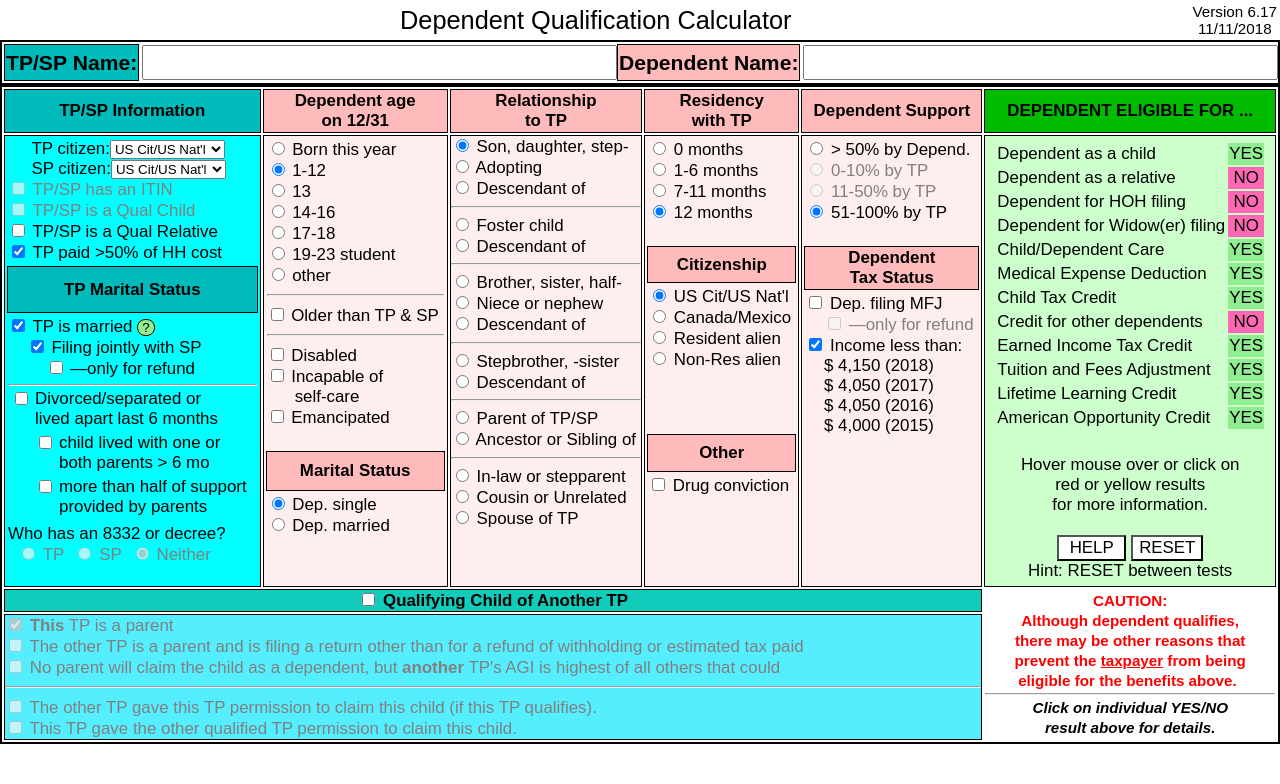
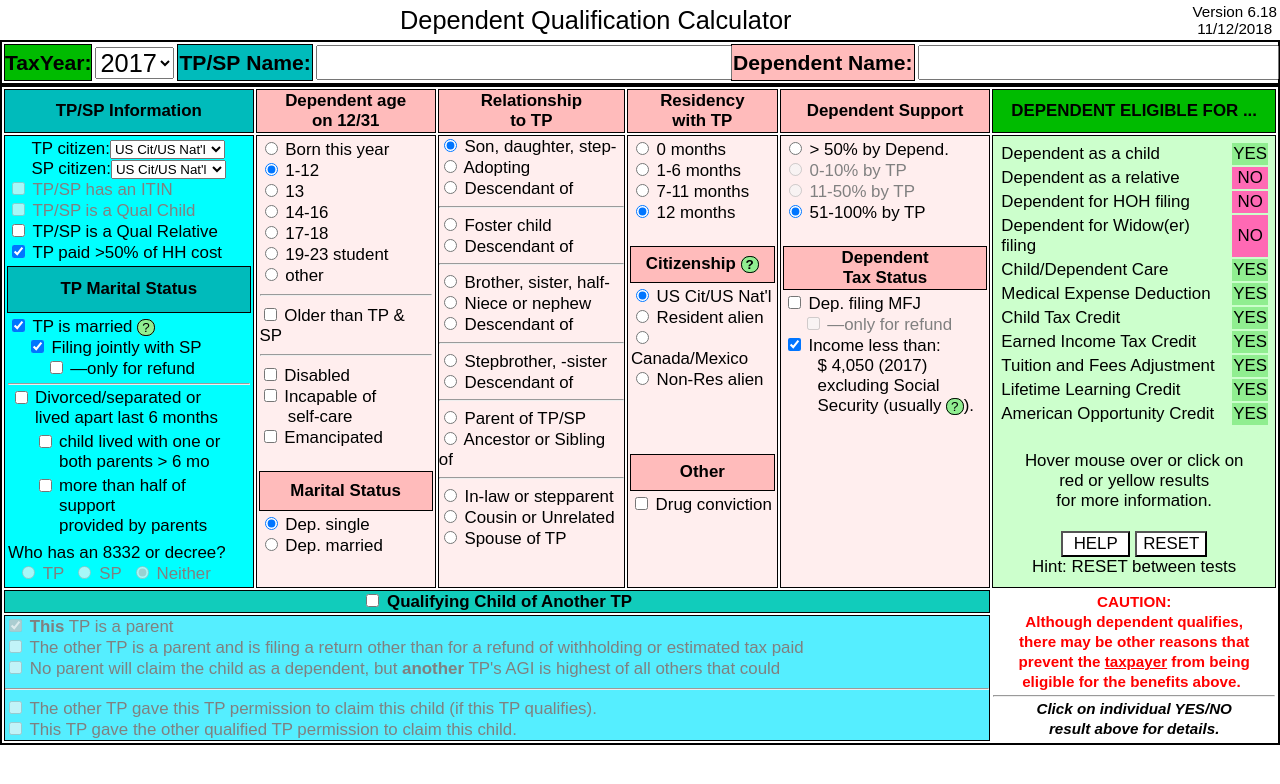
Before and after one commit to cotaxaide/Calculators, a plain HTML site: page Dependent Qualification Calculator.html in a window 1280 px wide. Drawn offline with Linux system fonts and the light colour scheme.

Commit message:
Update Dependent Qualification Calculator.html
Show/Hide benefits not available
Changed list of low-income by year to single entry
Added citizenship info box

```diff
--- a/Dependent Qualification Calculator.html
+++ b/Dependent Qualification Calculator.html
@@ -13,6 +13,8 @@
 	.BigTable {width:100%; border:2px solid black; margin:0; padding:0;}
 	.BigTableTitle {font-size:150%; text-align:center; margin:0;}
 	.NameTable {width:100%; font-size:125%; border: 2px solid black; margin:0; padding:0;}
+	.yearInput {width: 1%;}
+	.yearInput select {font-size: 120%;}
 	.nameTitle {width: 5%;}
 	.nameInput {width: 45%;}
 	.nameInput input{width: 99%; font-size: 120%;}
@@ -26,7 +28,8 @@
 	.RESHeader {background-color:#00BB00; font-weight:bold; vertical-align:middle; border:1px solid; padding:0; margin:0;}
 	.RESOptions {background-color:#CCFFCC; vertical-align:top; border:1px solid; padding:5px; margin:0;}
 	.RESHide {color:#CCFFCC;}
-	#MBQ {
+	#incomeLimit {padding-left: 2em; max-width: 10em;}
+	.MBQ {
 		border: 1px solid black;
 		padding-left: .3em;
 		padding-right: .3em;
@@ -62,7 +65,13 @@
 //***************************************************************************************************
 //	Revision history
 //
-var VERSION = "6.17 11/11/2018";
+var VERSION = "6.18 11/12/2018";
+//	Added tax years drop-down
+//	Added code to hide dependent benefits not available
+//	Changed list of low-income test to single entry for the selected year
+//	Expanded low-income for dependent as relative test comments
+//	Swapped Can/Mex and Resident Alien options and added citizenship info box
+//var VERSION = "6.17 11/11/2018";
 //	Remove TP/SP ITIN test from OTC qualification test
 //var VERSION = "6.16 11/9/2018";
 //	Allow CAN/MEX to have ITIN
@@ -266,6 +275,15 @@ var ColorNo = "hotpink";
 var ColorWarn = "yellow";
 var BenefitColor = {}; //local array to hold color values (querying browser gives unexpected results)
 
+// Low income test title
+var lititle = "Check if the dependent's gross income is less than the year's exemption amount.";
+lititle += "\n\nGross income means all income the person received in the form of money, goods, property and services,";
+lititle += " that isn't exempt from tax.";
+lititle += "\n\nDon't include social security benefits unless:";
+lititle += "\n   - the person is married filing a separate return and lived with their spouse at any time during the tax year or";
+lititle += "\n   - if 1/2 the social security benefits plus their other gross income and tax exempt interest";
+lititle += " is more than $25,000 ($32,000 if MFJ).";
+
 // Caution alert for other TP giving permission to this TP
 var PermissionAlert = "CAUTION\n";
 PermissionAlert += "\n- Test the other taxpayer's elegibility before setting this option. ";
@@ -353,19 +371,48 @@ MarriedMsg += "<li>Your are married and living apart, but not legally separated
 MarriedMsg += " of divorce or separate maintenance.</li>";
 MarriedMsg += "<li>You are separated under an interlocutory (not final) decree of divorce.</li></ol>";
 
+// Alien box message
+var AlienMsg = "<b>US Cit/US Nat</b>:";
+AlienMsg += "<br />A <i>US Citizen</i> is one who was born in the US, Puerto Rico, Guam or the U.S. Virgin Islands";
+AlienMsg += " or born to a parent who is a US citizen,";
+AlienMsg += " or a former alien who has been naturalized.";
+AlienMsg += "<br />A <i>US National</i> is one who was born in the Federated States of Micronesia,";
+AlienMsg += " the Republic of Marshall Islands, or the Republic of Palau.";
+AlienMsg += "<br /><b>Resident alien</b>:";
+AlienMsg += "<br />A person who is not a US Citizen or US National";
+AlienMsg += " but meets the substantial presence test for residency in the US";
+AlienMsg += " or has a \"green card\".";
+AlienMsg += "<br /><b>Canada/Mexico</b>:";
+AlienMsg += "<br />A person who is a resident of Canada or Mexico";
+AlienMsg += " and does not meet the substantial presence test for residency in the US.";
+AlienMsg += "<br /><b>Non-Resident alien</b>:";
+AlienMsg += "<br />A person who is not a US Citizen or US National";
+AlienMsg += " nor a resident of Canada or Mexico";
+AlienMsg += " and does not meet the substantial presence test for residency in the US.";
+
 //***************************************************************************************************
 function Initialize() {
 // Sets up initial defaults when the window is loaded and when the Reset button is clicked
 //***************************************************************************************************
 
-	// list the standard deduction amounts for the last 4 years
-	var ilist = "";
-	for (var ty = _StopYear; ty >= _StartYear; ty--) {
-		var iamount = _Standard[ty].split(",")[_Standard["DepAsRel"]].replace(/(.)(?=(\d{3})+$)/g,'$1,')
-		ilist += "<br />&nbsp;&nbsp;&nbsp;&nbsp;$ " + iamount + " (" + ty + ")\n";
-	}
+	// Add the years
+	if (TaxYear.value == "") {
+		var tyOptIndex = 0;
+		for (var ty = _StartYear; ty <= _StopYear; ty++) {
+			if (_LineNo[ty + ":CapGains"] != "") { // Prevent adding if no data
+				var tyopti = document.createElement("option");
+				tyopti.text = tyopti.value = ty;
+				TaxYear.add(tyopti,tyOptIndex++);
+			}
+		}
+		TaxYear.value = _DefaultYear;
+
+		// Had to do this to get formatting to work properly...
+		LowIncomeTitle.title = lititle;
+	}
+
+
 	TPName.value = DEPName.value = "";
-	incomeList.innerHTML = ilist;
 	TPCitizenship.value = "USA";
 	SPCitizenship.value = "USA";
 	TPisDependent = "";
@@ -404,6 +451,7 @@ function Initialize() {
 	CitizenList[0].click(); // USA
 	HelpMessage.innerHTML = HelpMsg;
 	MarriedBoxContents.innerHTML = MarriedMsg;
+	AlienBoxContents.innerHTML = AlienMsg;
 	}
 
 //***************************************************************************************************
@@ -488,6 +536,22 @@ function CalcStatus() {
 	// An option change resulted in a subsequent option change
 
 	// Set default values before examining checked options
+
+	// list the standard deduction amounts for the selected year
+	var iamount = _Standard[TaxYear.value].split(",")[_Standard["DepAsRel"]].replace(/(.)(?=(\d{3})+$)/g,'$1,');
+	ilimit = "$ " + iamount + " (" + TaxYear.value + ")\n";
+	if (DependentMarriedYes.checked && (! DepFilingMFJ.checked)) {
+		imessage = "including Social Security if filing MFS and lived with spouse any time during the year.";
+	}
+	else {
+		imessage = "excluding Social Security (usually <span class='MBQ'>?</span>).";
+	}
+	incomeLimit.innerHTML = ilimit + "<br />" + imessage;
+
+	// Hide benefits not available
+	TNFRow.style.display = (_LineNo[TaxYear.value + ":TNF"]) ? "table-row" : "none";
+	CODRow.style.display = (_LineNo[TaxYear.value + ":COD"]) ? "table-row" : "none";
+
 	DEP_ChildQualified = true;
 	DEP_ChildQualForCare = true;
 	DEP_ChildQualForHOH = true;
@@ -954,15 +1018,6 @@ function CheckMultiUseBoxes() {
 	DependentMarriedYes.disabled = (MAP_DependentMarried >= DepFilingMFJval);
 	DependentMarriedNo.disabled = DependentMarriedYes.disabled;
 
-//	//-------------------------Residency 50% option--------------------------------
-//	// Originally used for Qual Child of Another testing. Test moved to QCA section
-//	Residency6.disabled = (TP_DivorceApplies) ? false:true;
-//	if (Residency6.checked && ((! LivedWith.checked) || Residency6.disabled)) {
-//		Residency5.checked = true;
-//		DEP_Residency = +Residency6.value;
-//		Residency6.disabled = true;
-//	}
-
 } // End of CheckMultiUseBoxes()
 
 //***************************************************************************************************
@@ -1011,15 +1066,15 @@ function DetermineBenefits() {
 	case "SIBLING":			BENE_Relation="|DPC|   |DPR|HOH|   |CTC|OTC|MED|CAR|EITC|EDC|EDA|RESX|"; break;
 //	case "HALF_SIBLING":		BENE_Relation="|DPC|   |DPR|HOH|   |CTC|OTC|MED|CAR|EITC|EDC|EDA|RESX|"; break;
 	case "NIECE_NEPHEW":		BENE_Relation="|DPC|   |DPR|HOH|   |CTC|OTC|MED|CAR|EITC|EDC|EDA|RESX|"; break;
-	case "SIBLING_DESCENDANT":	BENE_Relation="|DPC|   |DPR|HOH|   |CTC|OTC|MED|CAR|EITC|EDC|EDA|	 |"; break;
+	case "SIBLING_DESCENDANT":	BENE_Relation="|DPC|   |DPR|HOH|   |CTC|OTC|MED|CAR|EITC|EDC|EDA|    |"; break;
 	case "STEP_SIBLING":		BENE_Relation="|DPC|   |DPR|HOH|   |CTC|OTC|MED|CAR|EITC|EDC|EDA|RESX|"; break;
-	case "STEP_SIBLING_DESCENDANT": BENE_Relation="|DPC|   |DPR|HOH|   |CTC|OTC|MED|CAR|EITC|EDC|EDA|	 |"; break;
+	case "STEP_SIBLING_DESCENDANT": BENE_Relation="|DPC|   |DPR|HOH|   |CTC|OTC|MED|CAR|EITC|EDC|EDA|    |"; break;
 	case "PARENT":			BENE_Relation="|   |   |DPR|HOH|   |   |OTC|MED|CAR|    |EDC|EDA|RESX|"; break;
 	case "PARENT_ANC_SIB":		BENE_Relation="|   |   |DPR|HOH|   |   |OTC|MED|CAR|    |EDC|EDA|RESX|"; break;
 	case "IN_LAW":			BENE_Relation="|   |   |DPR|HOH|   |   |OTC|MED|CAR|    |EDC|EDA|RESX|"; break;
-	case "UNRELATED":		BENE_Relation="|   |   |DPR|   |   |   |OTC|MED|CAR|    |EDC|EDA|	 |"; break;
-	case "SPOUSE":			BENE_Relation="|   |   |   |   |   |   |   |MED|CAR|    |EDC|EDA|	 |"; break;
-	case "CHILD_OF_SPOUSE":		BENE_Relation="|DPC|PAR|DPR|HOH|   |CTC|OTC|MED|CAR|EITC|EDC|EDA|	 |"; break;
+	case "UNRELATED":		BENE_Relation="|   |   |DPR|   |   |   |OTC|MED|CAR|    |EDC|EDA|    |"; break;
+	case "SPOUSE":			BENE_Relation="|   |   |   |   |   |   |   |MED|CAR|    |EDC|EDA|    |"; break;
+	case "CHILD_OF_SPOUSE":		BENE_Relation="|DPC|PAR|DPR|HOH|   |CTC|OTC|MED|CAR|EITC|EDC|EDA|    |"; break;
 	}
 
 } // End of DetermineBenefits()
@@ -1260,16 +1315,16 @@ function ShowResBox(OPTION) {
 		ResYear0.value = "";
 		ResYear1.value = "";
 		ResYear2.value = "";
-		CitizenList[2].disabled = false;
-		CitizenList[3].disabled = false;
+		//CitizenList[1].disabled = false;
+		//CitizenList[3].disabled = false;
 		break;
 	case "Close": // "Close this window" button on Res window clicked
 		ResBox.style.visibility = "hidden";
 		return;
 	case "Calc": // Recalculate due to a changed option
 		ResBoxActive = true;
-		CitizenList[2].disabled = true;
-		CitizenList[3].disabled = true;
+		//CitizenList[1].disabled = true;
+		//CitizenList[3].disabled = true;
 		break;
 	}
 
@@ -1292,7 +1347,7 @@ function ShowResBox(OPTION) {
 	// Manage the main window RA/NRA options
 	if (GreenCard.checked || ((RY0 >= 31) && (ThreeYearTotal >= 183))) {
 		DEP_Citizenship = "RES_ALIEN";
-		CitizenList[2].checked = true;
+		CitizenList[1].checked = true;
 	}
 	else {
 		DEP_Citizenship = "NONRES_ALIEN";
@@ -1445,10 +1500,6 @@ function ColorCells() {
 	// Qualified child for Credit for other dependents ----------------------------------
 	OTC.innerHTML = OTC.value;
 	BenefitColor.OTC = (OTC.value == NO)? ColorNo:ColorYes;
-	if (OTC.value == "YES") {
-		BenefitColor.OTC = ColorWarn;
-		OTC.title = "- Only in tax year 2018 or later and claimed as a dependent"
-	}
 	OTC.style.backgroundColor = BenefitColor.OTC;
 
 	// Qualified dependent for Earned Income Tax Credit ----------------------------------
@@ -1661,9 +1712,11 @@ function TestResults() {
 	TestOut += "<td>" + DependCare.value + "</td>";
 	TestOut += "<td>" + Medical.value + "</td>";
 	TestOut += "<td>" + CTC.value + "</td>";
+	TestOut += "<td>" + OTC.value + "</td>";
 	TestOut += "<td>" + EITC.value + "</td>";
 	TestOut += "<td>" + EdAdjustment.value + "</td>";
 	TestOut += "<td>" + EdCredit.value + "</td>";
+	TestOut += "<td>" + AOCCredit.value + "</td>";
 	TestOut += "</tr>";
 	return(TestOut);
 
@@ -1685,10 +1738,12 @@ function TestResults() {
   </tr></table>
 
   <table class="NameTable"><tr>
-		  <td class="TPHeader" class="nameTitle"><span class="Label">TP/SP&nbsp;Name:</span></td>
-		  <td class="nameInput"><input id="TPName" /></td>
-		  <td class="DEPHeader" class="nameTitle"><span class="Label">Dependent&nbsp;Name:</span></td>
-		  <td class="nameInput"><input id="DEPName" /></td>
+		<td class="RESHeader nameTitle">TaxYear:</td>
+		<td class="yearInput"><select id="TaxYear" onchange="CalcStatus();"></select></td>
+		<td class="TPHeader nameTitle"><span class="Label">TP/SP&nbsp;Name:</span></td>
+		<td class="nameInput"><input id="TPName" /></td>
+		<td class="DEPHeader nameTitle"><span class="Label">Dependent&nbsp;Name:</span></td>
+		<td class="nameInput"><input id="DEPName" /></td>
 </tr></table>
 
   <table class="BigTable">
@@ -1708,16 +1763,16 @@ function TestResults() {
 					style="margin:0"
 					title="Select the taxpayer citizenship status">
 					<option value="USA">US Cit/US Nat'l</option>
+					<option value="RES_ALIEN">Resident Alien</option>
 					<option value="CAN_MEX">Canada/Mexico</option>
-					<option value="RES_ALIEN">Resident Alien</option>
 					<option value="NONRES_ALIEN">Non-Res Alien</option>
 					</select>
 				<br />&nbsp;&nbsp;&nbsp;&nbsp;&nbsp;<span id="SPCitizenshipLabel">SP citizen:</span><select id="SPCitizenship" name="SPCitizenship" onclick="PreCalc(1)"
 					style="margin:0"
 					title="Select the spouse citizenship status. If TP is a US Cit or Res Alien, a non-resident alien spouse can be treated as a resident alien.">
 					<option value="USA">US Cit/US Nat'l</option>
+					<option value="RES_ALIEN">Resident Alien</option>
 					<option value="CAN_MEX">Canada/Mexico</option>
-					<option value="RES_ALIEN">Resident Alien</option>
 					<option value="NONRES_ALIEN">Non-Res Alien</option>
 					<option value="N/A">N/A</option>
 					</select>
@@ -1739,7 +1794,7 @@ function TestResults() {
 				<input id="TPisMarried" name="TPisMarried" type="checkbox" onclick="CalcStatus()" value="Single"
 				title="The taxpayer is married" checked="checked" />
 				<span class="Label">TP is married</span>
-				<span id="MBQ"
+				<span class="MBQ"
 					onmouseover="MarriedBox.style.display='inline-block';"
 					onmouseout="MarriedBox.style.display='none';">?</span>
 				<br />&nbsp;&nbsp;&nbsp;&nbsp;<input id="TPfilingMFJ" name="TPfilingMFJ" type="checkbox" onclick="CalcStatus()" value="MFJ"
@@ -1896,17 +1951,20 @@ function TestResults() {
 				<span class="Label">12 months</span>
 				<br />&nbsp;
 				</td></tr>
-			<tr class="DEPHeader"><td style="padding:5% 0 5% 0; border:1px solid">Citizenship</td></tr>
+			<tr class="DEPHeader"><td style="padding:5% 0 5% 0; border:1px solid">Citizenship
+				<span class="MBQ"
+					onmouseover="AlienBox.style.display='inline-block';"
+					onmouseout="AlienBox.style.display='none';">?</span></td></tr>
 			<tr><td>
 				<input id="CitizenUSA" name="Citizenship" type="radio" onclick="PreCalc(2)" value="USA" checked="checked"
 				title="Dependent is a US Citizen or a US National" />
 				<span class="Label">US Cit/US Nat'l</span>
+				<br /><input id="CitizenRES_ALIEN" name="Citizenship" type="radio" onclick="PreCalc(2)" value="RES_ALIEN"
+				title="Dependent is a resident alien" />
+				<span class="Label">Resident alien</span>
 				<br /><input id="CitizenCAN_MEX" name="Citizenship" type="radio" onclick="PreCalc(2)" value="CAN_MEX"
 				title="Dependent is a citizen of Canada or Mexico" />
 				<span class="Label">Canada/Mexico</span>
-				<br /><input id="CitizenRES_ALIEN" name="Citizenship" type="radio" onclick="PreCalc(2)" value="RES_ALIEN"
-				title="Dependent is a resident alien" />
-				<span class="Label">Resident alien</span>
 				<br /><input id="CitizenNONRES_ALIEN" name="Citizenship" type="radio" onclick="PreCalc(2)" value="NONRES_ALIEN"
 				title="Dependent is a non-resident alien" />
 				<span class="Label">Non-Res alien</span>
@@ -1952,11 +2010,10 @@ function TestResults() {
 				<br />&nbsp;&nbsp;&nbsp;&nbsp;<input id="DepRefund" name="DepRefund" type="checkbox" onclick="CalcStatus()"
 				title="The dependent is filing a tax return only to claim a refund for withholding or estimated tax payments and no tax is due for either if filed separately" />
 				<span class="Label">&mdash;only for refund</span>
-				<br /><input id="LowIncome" name="LowIncome" type="checkbox" onclick="CalcStatus()"  checked="checked"
-				title="The dependent's gross income is less than the year's exemption amount. Do not include amounts not taxed." />
-				<span class="Label">
-				Income less than:
-		<span id="incomeList"></span>
+				<br /><span id="LowIncomeTitle">
+					<input id="LowIncome" name="LowIncome" type="checkbox" onclick="CalcStatus()"  checked="checked" />
+					<span class="Label">Income less than:</span>
+					<br /><div id="incomeLimit"></div>
 				</span>
 			</td></tr>
 		</table>
@@ -1991,21 +2048,21 @@ function TestResults() {
 				<td id="BCTC">Child Tax Credit</td>
 				<td id="CTC" style="text-align:center;" onclick="ShowReason(this.id,BCTC.innerHTML,this.title)">YES</td>
 				</tr>
-			<tr>
-				<td id="BOTC">Credit for other dependents</td>
-				<td id="OTC" style="text-align:center;" onclick="ShowReason(this.id,BOTC.innerHTML,this.title)">YES</td>
+			<tr id="CODRow">
+				<td id="BCOD">Credit for other dependents</td>
+				<td id="OTC" style="text-align:center;" onclick="ShowReason(this.id,BCOD.innerHTML,this.title)">YES</td>
 				</tr>
 			<tr>
 				<td id="BEIC">Earned Income Tax Credit</td>
 				<td id="EITC" style="text-align:center;" onclick="ShowReason(this.id,BEIC.innerHTML,this.title)">YES</td>
 				</tr>
-			<tr>
-				<td id="BEDA">Tuition and Fees Adjustment</td>
-				<td id="EdAdjustment" style="text-align:center;" onclick="ShowReason(this.id,BEDA.innerHTML,this.title)">YES</td>
+			<tr id="TNFRow">
+				<td id="BTNF">Tuition and Fees Adjustment</td>
+				<td id="EdAdjustment" style="text-align:center;" onclick="ShowReason(this.id,BTNF.innerHTML,this.title)">YES</td>
 				</tr>
 			<tr>
-				<td id="BEDC">Lifetime Learning Credit</td>
-				<td id="EdCredit" style="text-align:center;" onclick="ShowReason('EdCredit',BEDC.innerHTML,this.title)">YES</td>
+				<td id="BLLC">Lifetime Learning Credit</td>
+				<td id="EdCredit" style="text-align:center;" onclick="ShowReason('EdCredit',BLLC.innerHTML,this.title)">YES</td>
 				</tr>
 			<tr>
 				<td id="BAOC">American Opportunity Credit</td>
@@ -2130,7 +2187,7 @@ function TestResults() {
 		<td colspan="2">
 		<input id="GreenCard" name="GreenCard" type="checkbox" onclick="ShowResBox('Calc')"
 		title="A lawful permanent resident of the USA at any time during the tax year.  If the taxpayer is a nonresident alien, or has dual status (part of first or last year of residency), it is out of scope." />
-		<span class="Label">Dependant has a valid SSN, and has a "green card"</span>
+		<span class="Label">Check if dependant has a "green card"</span>
 		<hr /><input id="ResYear0" name="ResYear0" type="text" size="3" onchange="ShowResBox('Calc')"
 		title="Number of days physically present, not a commuter, and not exempt" />
 		<span class="Label">Number of days resident in this tax year</span>
@@ -2166,6 +2223,15 @@ function TestResults() {
 	</table>
   </div> <!-- end of MarriedBox -->
 
+  <div id="AlienBox" style="display:none; position:absolute; left:6em; top:8em; width:40%; z-index:1; font-size:100%; background-color:white;">
+	<table style="border:5px solid; width:100%">
+		<tr class="centerbold">
+			<td class="RESHeader" style="width:100%">Residency/Citizenship</td>
+			<td class="RESHeader" style="cursor:default;" onclick="AlienBox.style.display='none';">&nbsp;X&nbsp;</td></tr>
+		<tr><td class="RESOptions" colspan="2"> <div id="AlienBoxContents"> </div> </td></tr>
+	</table>
+  </div> <!-- end of AlienBox -->
+
   <div id="debugbox"></div>
 
   <script type="text/javascript">Resize()</script>
```
